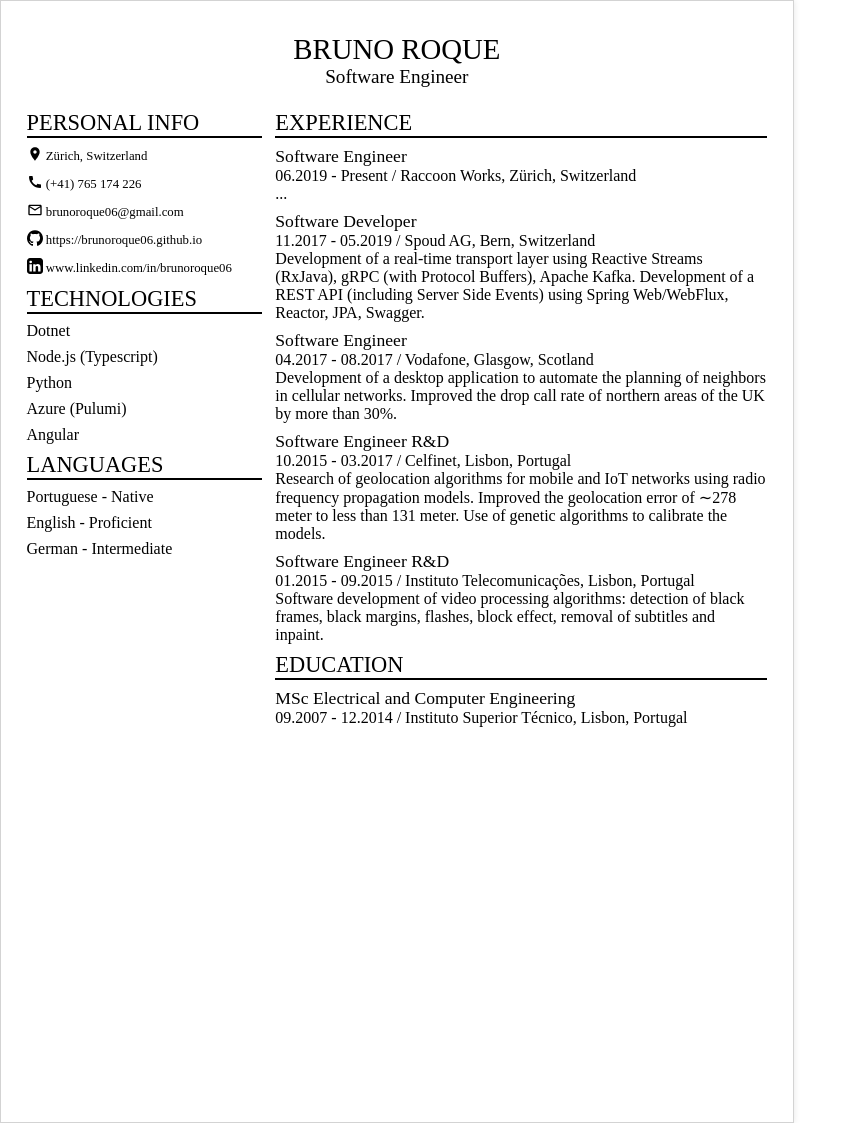
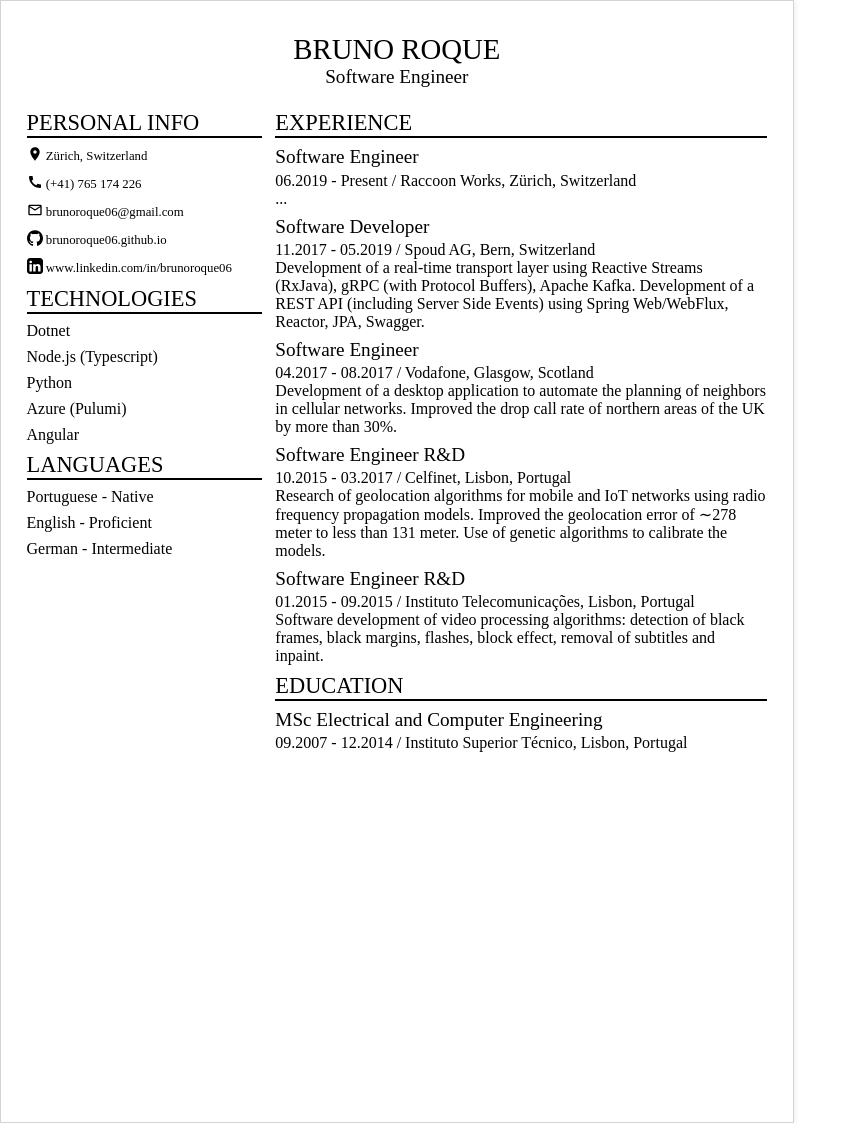
Before and after one commit to brunoroque06/brunoroque06.github.io, a Jekyll site: the page documents/curriculum-vitae/index.html, which Jekyll copies as it is, in a window 1280 px wide. Shown: the whole page, without its empty margins (0-856 px from the left). Built offline with Jekyll 4.4.1, drawn with Linux system fonts in a browser that asks for light colours.

Commit message:
Rename exp to main

```diff
--- a/documents/curriculum-vitae/index.html
+++ b/documents/curriculum-vitae/index.html
@@ -91,16 +91,17 @@
         padding: var(--padding);
       }
 
-      .exp-title {
-        font-size: 1.1rem;
+      .main-title {
+        font-size: 1.2rem;
+        font-weight: 500;
+        margin: 0.2rem 0;
+      }
+
+      .main-sub {
         font-weight: 500;
       }
 
-      .exp-sub {
-        font-weight: 500;
-      }
-
-      .exp-content {
+      .main-content {
       }
 
       @page {
@@ -185,7 +186,7 @@
                 />
               </svg>
             </span>
-            <span class="info-text">https://brunoroque06.github.io</span>
+            <span class="info-text">brunoroque06.github.io</span>
           </a>
         </div>
 
@@ -223,19 +224,19 @@
         <div class="section">Experience</div>
 
         <div class="row">
-          <div class="exp-title">Software Engineer</div>
-          <div class="exp-sub">
+          <div class="main-title">Software Engineer</div>
+          <div class="main-sub">
             06.2019 - Present / Raccoon Works, Zürich, Switzerland
           </div>
-          <div class="exp-content">...</div>
+          <div class="main-content">...</div>
         </div>
 
         <div class="row">
-          <div class="exp-title">Software Developer</div>
-          <div class="exp-sub">
+          <div class="main-title">Software Developer</div>
+          <div class="main-sub">
             11.2017 - 05.2019 / Spoud AG, Bern, Switzerland
           </div>
-          <div class="exp-content">
+          <div class="main-content">
             Development of a real-time transport layer using Reactive Streams
             (RxJava), gRPC (with Protocol Buffers), Apache Kafka. Development of
             a REST API (including Server Side Events) using Spring Web/WebFlux,
@@ -244,11 +245,11 @@
         </div>
 
         <div class="row">
-          <div class="exp-title">Software Engineer</div>
-          <div class="exp-sub">
+          <div class="main-title">Software Engineer</div>
+          <div class="main-sub">
             04.2017 - 08.2017 / Vodafone, Glasgow, Scotland
           </div>
-          <div class="exp-content">
+          <div class="main-content">
             Development of a desktop application to automate the planning of
             neighbors in cellular networks. Improved the drop call rate of
             northern areas of the UK by more than 30%.
@@ -256,11 +257,11 @@
         </div>
 
         <div class="row">
-          <div class="exp-title">Software Engineer R&D</div>
-          <div class="exp-sub">
+          <div class="main-title">Software Engineer R&D</div>
+          <div class="main-sub">
             10.2015 - 03.2017 / Celfinet, Lisbon, Portugal
           </div>
-          <div class="exp-content">
+          <div class="main-content">
             Research of geolocation algorithms for mobile and IoT networks using
             radio frequency propagation models. Improved the geolocation error
             of ∼278 meter to less than 131 meter. Use of genetic algorithms to
@@ -269,11 +270,11 @@
         </div>
 
         <div class="row">
-          <div class="exp-title">Software Engineer R&D</div>
-          <div class="exp-sub">
+          <div class="main-title">Software Engineer R&D</div>
+          <div class="main-sub">
             01.2015 - 09.2015 / Instituto Telecomunicações, Lisbon, Portugal
           </div>
-          <div class="exp-content">
+          <div class="main-content">
             Software development of video processing algorithms: detection of
             black frames, black margins, flashes, block effect, removal of
             subtitles and inpaint.
@@ -283,8 +284,8 @@
         <div class="section">Education</div>
 
         <div class="row">
-          <div class="exp-title">MSc Electrical and Computer Engineering</div>
-          <div class="exp-sub">
+          <div class="main-title">MSc Electrical and Computer Engineering</div>
+          <div class="main-sub">
             09.2007 - 12.2014 / Instituto Superior Técnico, Lisbon, Portugal
           </div>
         </div>
```
